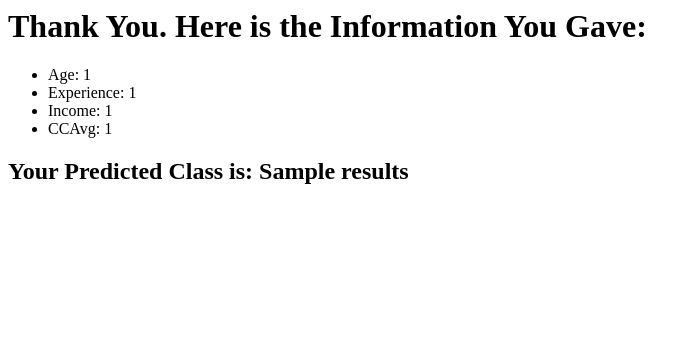
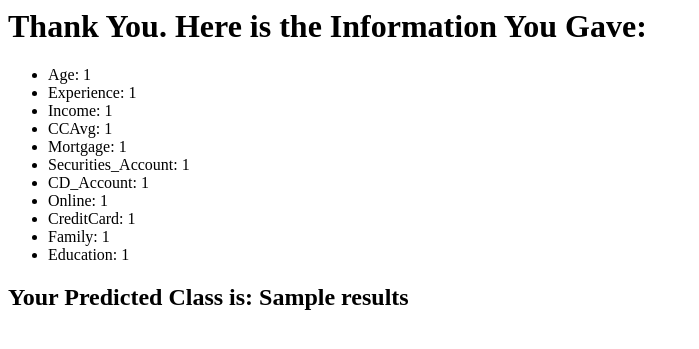
Before and after one commit to vishn96/deployment-of-loan-model, a Flask app: template templates/prediction.html in a window 1280 px wide. Shown: the top 349 px of the page, without its empty margins (0-699 px from the left). Run offline with Flask 2, Linux system fonts and the light colour scheme; the visitor is signed in with stand-in values (Sample User, id 1); the template is opened without the code that fills it: most values are stand-ins (such as "Sample title", 1, 10 or a date in 2020); parts of the project's set-up code (start-up, migrations or seed data) failed here and were passed over.

Commit message:
Update prediction.html

```diff
--- a/templates/prediction.html
+++ b/templates/prediction.html
@@ -4,5 +4,12 @@
 	<li>Experience:  {{session['Experience']}}</li>
 	<li>Income: {{session['Income']}}</li>
 	<li>CCAvg:  {{session['CCAvg']}}</li>
+	<li>Mortgage:  {{session['Mortgage']}}</li>
+	<li>Securities_Account:  {{session['Securities_Account']}}</li>
+	<li>CD_Account:  {{session['CD_Account']}}</li>
+	<li>Online:  {{session['Online']}}</li>
+	<li>CreditCard:  {{session['CreditCard']}}</li>
+	<li>Family:  {{session['Family']}}</li>
+	<li>Education:  {{session['Education']}}</li>
 </ul>
 <h2>Your Predicted Class is: {{results}}</h2>
```
